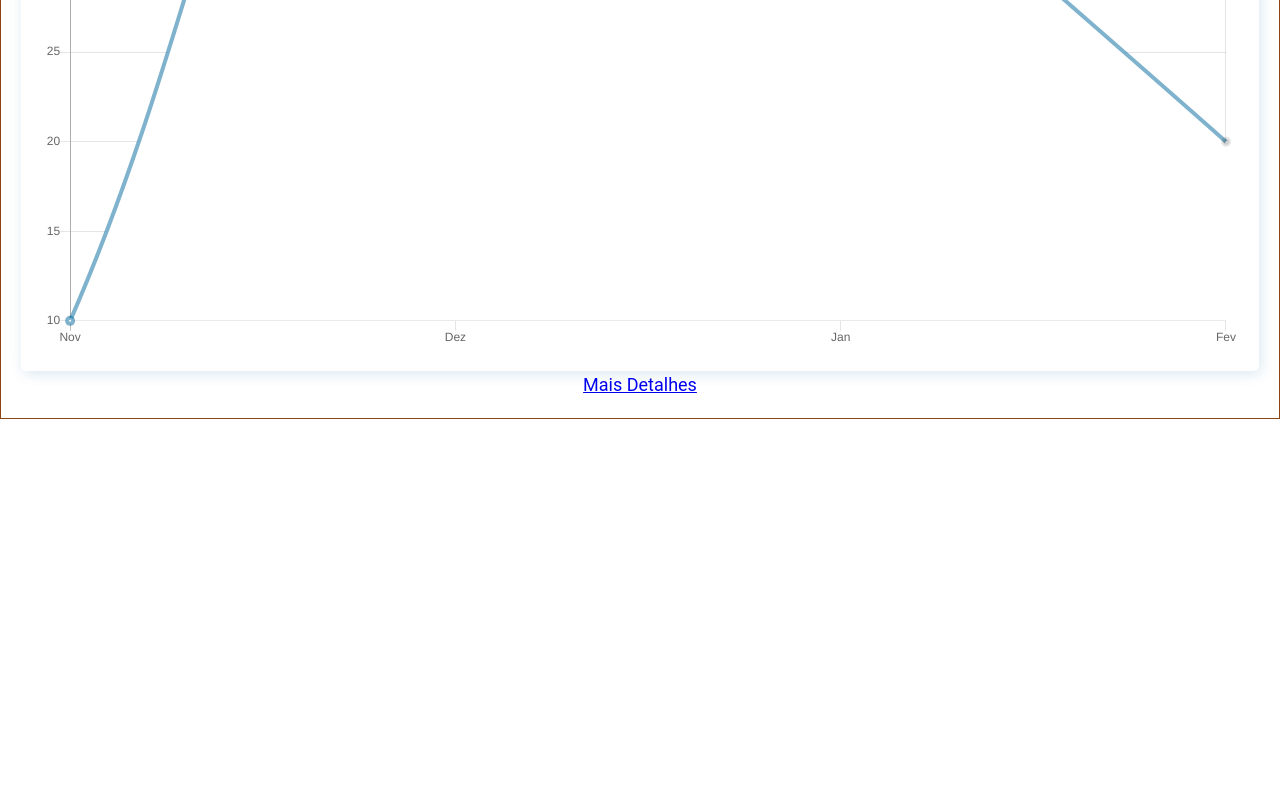
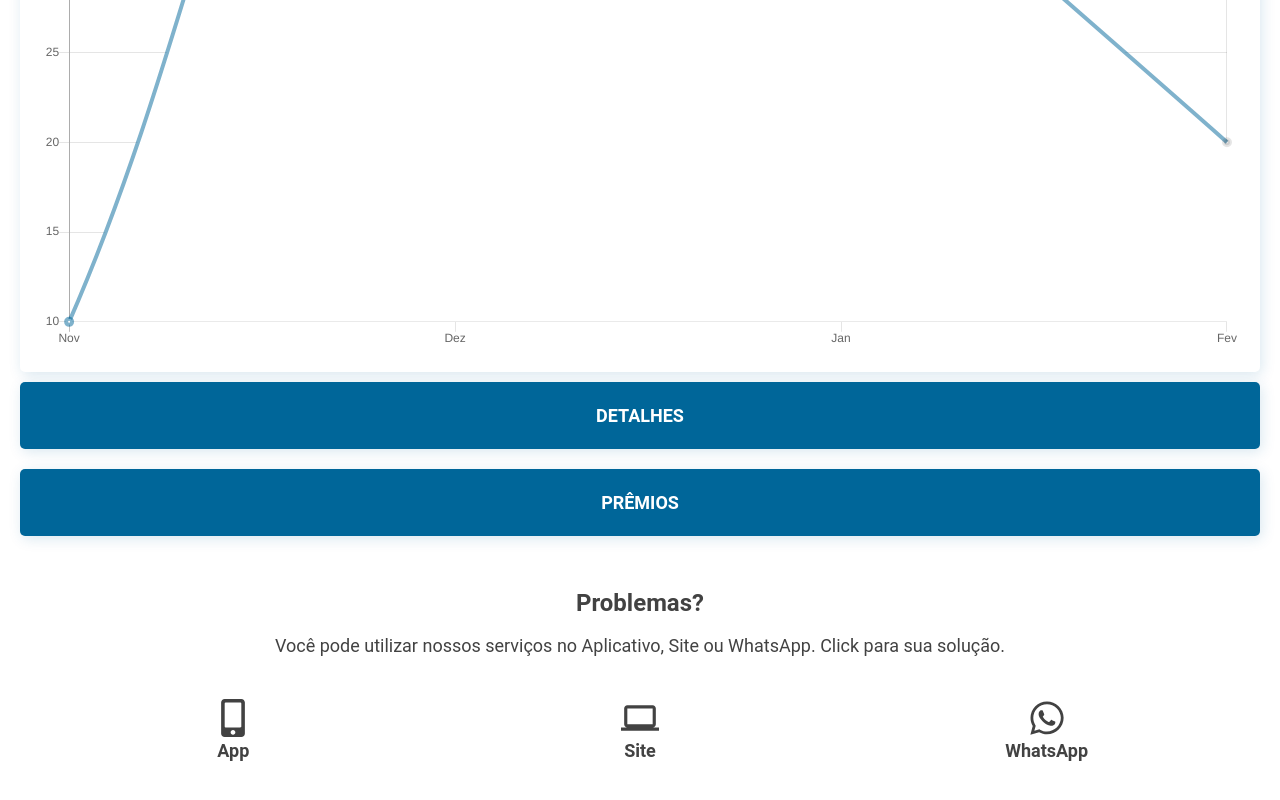
Before and after one commit to ldantas-s/megahack5-cardlumens, a React (Create React App) app: page /card-cpfl in a window 1280 px wide. Shown: the part 1168-1968 px from the top of the page. Before the commit the page ends 1587 px from the top, so only its background shows below. Built offline with nearby package versions, Linux system fonts and the light colour scheme; the HTML template or start-up script is replaced by a standard one.

Commit message:
Update CardCpfl page
add buttons details, price and add section services

```diff
--- a/src/assets/css/global.css
+++ b/src/assets/css/global.css
@@ -1,4 +1,5 @@
 :root {
+  --color-white: rgba(255, 255, 255, 1);
   --color-text: rgba(66, 66, 66, 1);
   --color-primary: rgba(0, 102, 153, 1);
   --color-secundary: rgba(0, 187, 204, 1);
@@ -22,11 +23,15 @@
 body {
   width: 100%;
   height: 100vh;
-  font-family: "Roboto", sans-serif;
+  font-family: 'Roboto', sans-serif;
   font-weight: 400;
   color: var(--color-text);
 }
-
+a {
+  text-decoration: none;
+  font-weight: 700;
+  color: var(--color-text);
+}
 .title1 {
   font-size: 2rem;
   font-weight: 700;
--- a/src/assets/css/pages/cardCpfl.css
+++ b/src/assets/css/pages/cardCpfl.css
@@ -1,9 +1,40 @@
 .cardCpfl {
   width: 100%;
   height: 100%;
-  padding: 0 20px 20px;
-  border: 1px solid saddlebrown;
+  padding: 0 20px 80px;
+  /* border: 1px solid saddlebrown; */
   display: flex;
   flex-direction: column;
   align-items: center;
 }
+.btnMoreDetails {
+  width: 100%;
+  margin: 10px 0;
+  padding: 20px;
+
+  text-align: center;
+  text-transform: uppercase;
+
+  background: var(--color-primary);
+  border-radius: 5px;
+  color: var(--color-white);
+  box-shadow: var(--style-shadow);
+}
+
+.helpSection {
+  width: 100%;
+  text-align: center;
+  margin-top: 20px;
+}
+.helpSection-services {
+  margin: 40px 10px 0;
+  display: flex;
+  justify-content: space-around;
+}
+.helpSection-services a {
+  width: 100px;
+  text-align: center;
+  display: flex;
+  flex-direction: column;
+  align-items: center;
+}
--- a/src/pages/CardCpfl.tsx
+++ b/src/pages/CardCpfl.tsx
@@ -1,5 +1,8 @@
 import React, { useState } from 'react';
 import PopupFlag from '../components/PopupFlag';
+import { Link } from 'react-router-dom';
+import { FaMobileAlt, FaWhatsapp } from 'react-icons/fa';
+import { MdLaptop } from 'react-icons/md';
 
 import '../assets/css/pages/cardCpfl.css';
 import MonthsChart from '../components/MonthsChart';
@@ -17,13 +20,58 @@ function CardCpfl() {
 
       <MonthsChart />
 
-      <a
+      <Link
+        className="btnMoreDetails"
         target="_blank"
         rel="noreferrer"
-        href="https://www.cpfl.com.br/releases/Paginas/cpfl-energia-lanca-conta-facil-servico-que-explica-para-o-cliente-todos-os-detalhes-da-conta.aspx"
+        to={(location) => ({
+          pathname:
+            'https://www.cpfl.com.br/releases/Paginas/cpfl-energia-lanca-conta-facil-servico-que-explica-para-o-cliente-todos-os-detalhes-da-conta.aspx',
+        })}
       >
-        Mais Detalhes
-      </a>
+        Detalhes
+      </Link>
+      <Link className="btnMoreDetails" to="/">
+        Prêmios
+      </Link>
+
+      <article className="helpSection">
+        <h3 className="title2">Problemas?</h3>
+        <p>
+          Você pode utilizar nossos serviços no Aplicativo, Site ou WhatsApp.
+          Click para sua solução.
+        </p>
+        <div className="helpSection-services">
+          <Link
+            target="_blank"
+            to={(location) => ({
+              pathname:
+                'https://play.google.com/store/apps/details?id=br.com.cpfl.android.autoatendimento&hl=pt_BR',
+            })}
+          >
+            <FaMobileAlt size={38} />
+            App
+          </Link>
+          <Link
+            target="_blank"
+            to={(location) => ({
+              pathname: 'https://www.cpfl.com.br/Paginas/default.aspx',
+            })}
+          >
+            <MdLaptop size={38} />
+            Site
+          </Link>
+          <Link
+            target="_blank"
+            to={(location) => ({
+              pathname: 'https://api.whatsapp.com/send?phone=551937951705',
+            })}
+          >
+            <FaWhatsapp size={38} />
+            WhatsApp
+          </Link>
+        </div>
+      </article>
     </section>
   );
 }
```
